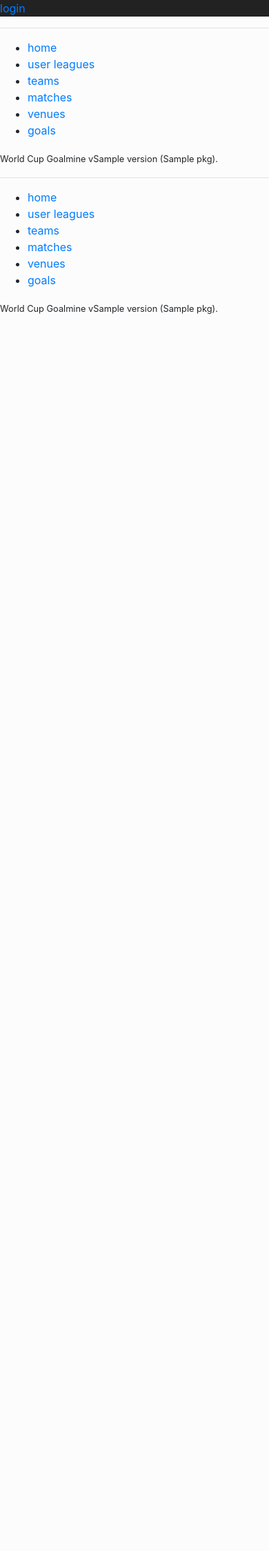
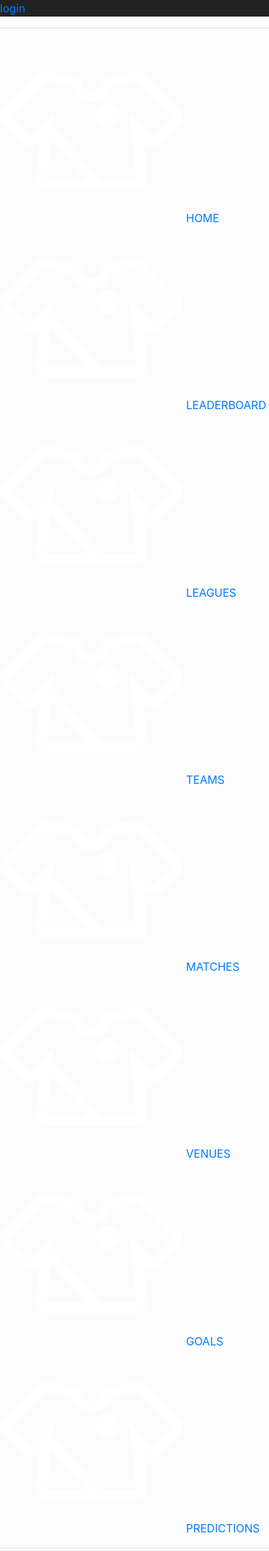
Before and after one commit to njmanton/yashin, a Node project: template views/partials/footer.hbs in a window 390 px wide. Shown: the top 2248 px of the page at 69% size. Before the commit the page ends 455 px from the top, so only its background shows below. Run offline with Node 20 templates, Linux system fonts and the light colour scheme; the template is opened without the code that fills it: most values are stand-ins (such as "Sample title", 1, 10 or a date in 2020); some libraries are stand-ins or nearby versions.

Commit message:
change footer to shirt icons

```diff
--- a/views/partials/footer.hbs
+++ b/views/partials/footer.hbs
@@ -1,21 +1,18 @@
-<nav class="footer">
+<footer class="footer">
   <hr />
-  <footer>
-    <ul>
-      <li><a href="/">home</a></li>
-      {{#if user }}
-      <li><a href="/home">my predictions</a></li>
-      {{/if }}
-      <li><a href="/leagues">user leagues</a></li>
-      <li><a href="/teams">teams</a></li>
-      <li><a href="/matches">matches</a></li>
-      <li><a href="/venues">venues</a></li>
-      <li><a href="/goals">goals</a></li>
-    </ul>
-
-    <small>World Cup Goalmine v{{ pkg.version }} ({{ pkg.name }}). {{#if dev }}<i>(dev)</i>{{/if }}</small>
-  </footer>
-</nav>
+  <nav class="foot row">
+    <div class="col-md-2 d-none d-md-block"></div>
+    <div class="col-md-4 col-sm-6"><a href="/">{{>shirt }}HOME</a></div>
+    <div class="col-md-4 col-sm-6"><a href="/leaderboard">{{>shirt }}LEADERBOARD</a></div>
+    <div class="col-md-2 d-none d-md-block"></div>
+    <div class="col-md-4 col-sm-6"><a href="/leagues">{{>shirt }}LEAGUES</a></div>
+    <div class="col-md-4 col-sm-6"><a href="/teams">{{>shirt }}TEAMS</a></div>
+    <div class="col-md-4 col-sm-6"><a href="/matches">{{>shirt }}MATCHES</a></div>
+    <div class="col-md-4 col-sm-6"><a href="/venues">{{>shirt }}VENUES</a></div>
+    <div class="col-md-4 col-sm-6"><a href="/goals">{{>shirt }}GOALS</a></div>
+    <div class="col-md-4 col-sm-6"><a href="/home">{{>shirt }}PREDICTIONS</a></div>
+  </nav>
+</footer>
 
 <script src="https://code.jquery.com/jquery-3.3.1.min.js" integrity="sha256-FgpCb/KJQlLNfOu91ta32o/NMZxltwRo8QtmkMRdAu8=" crossorigin="anonymous"></script>
 <script src="https://cdnjs.cloudflare.com/ajax/libs/popper.js/1.12.9/umd/popper.min.js" integrity="sha384-ApNbgh9B+Y1QKtv3Rn7W3mgPxhU9K/ScQsAP7hUibX39j7fakFPskvXusvfa0b4Q" crossorigin="anonymous"></script>
```
